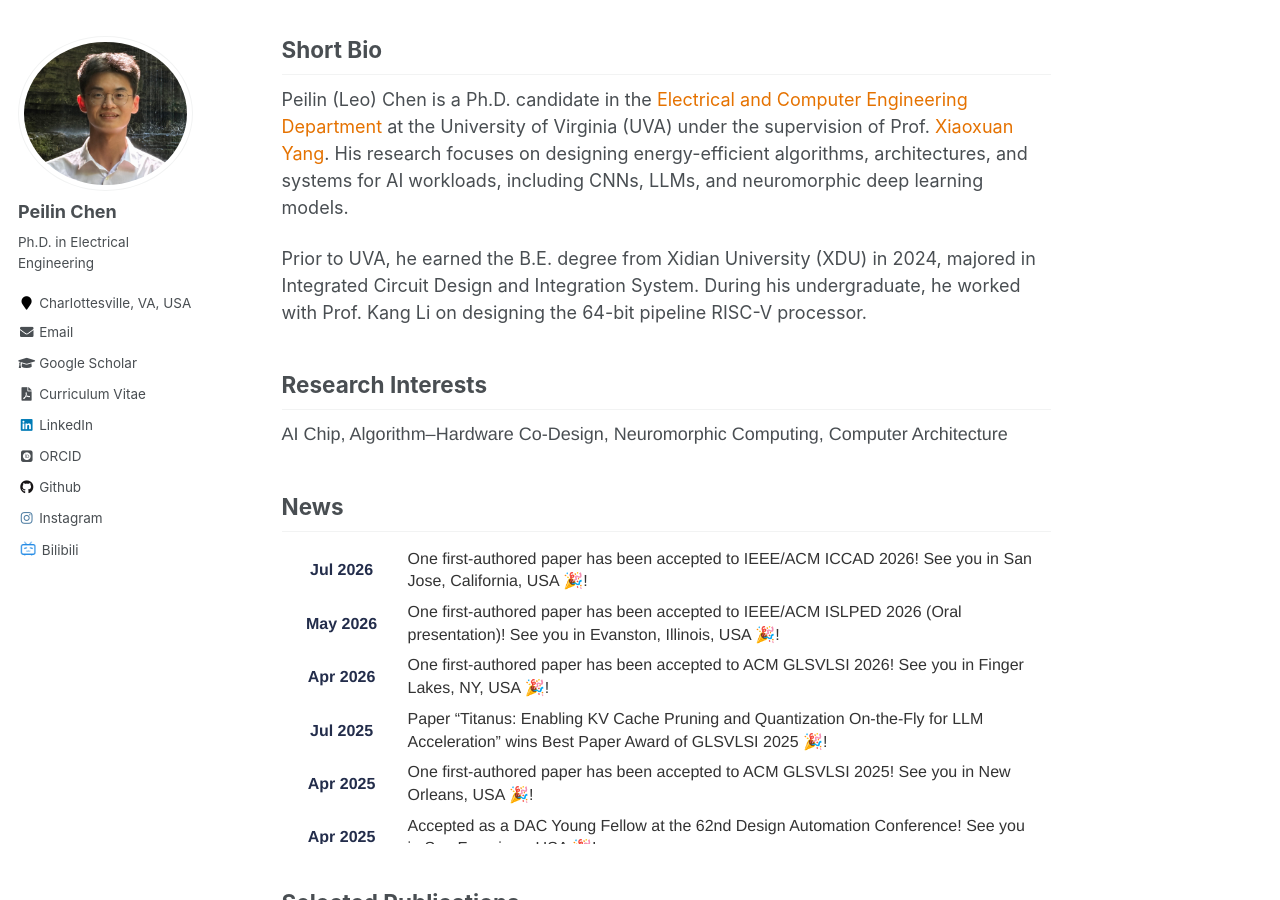
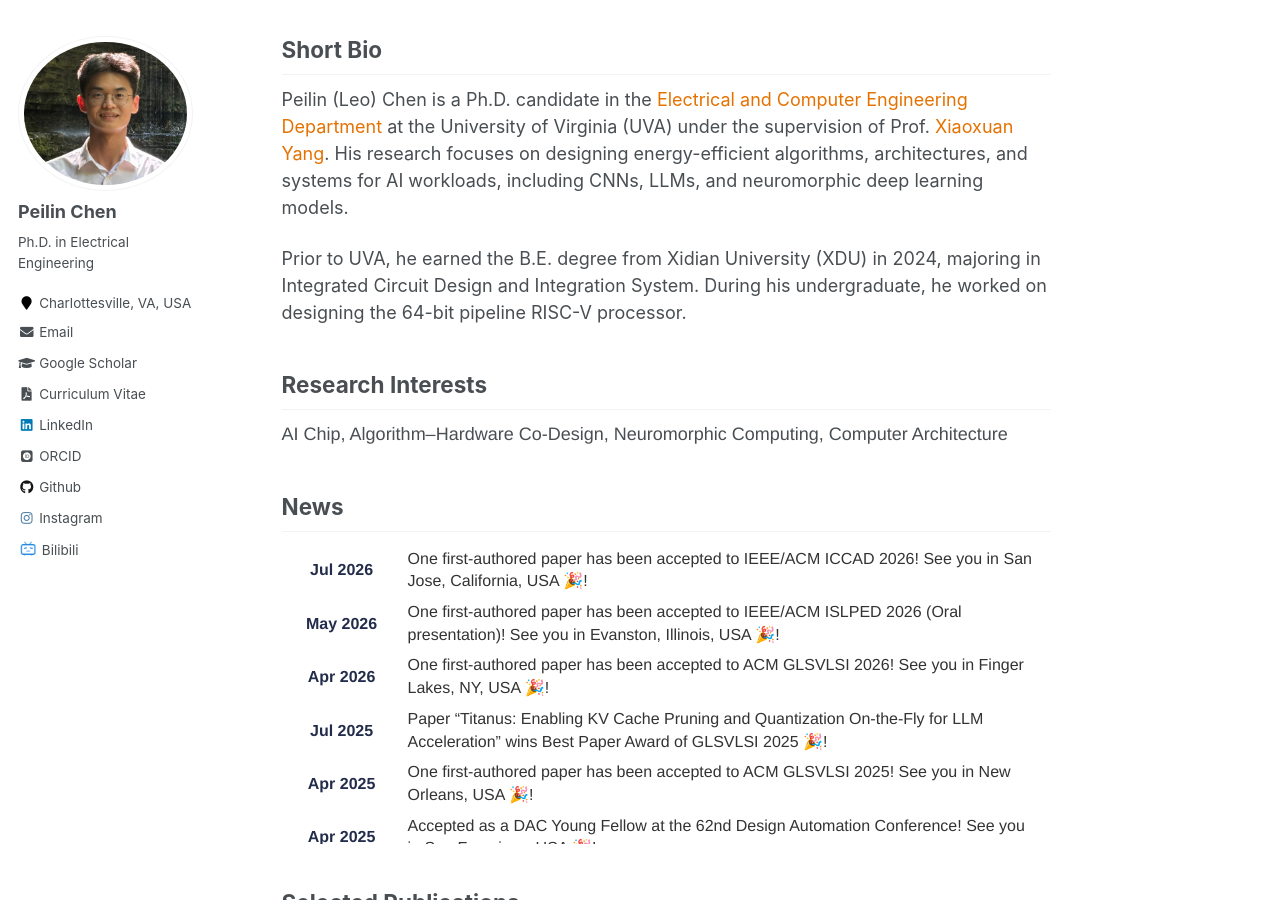
Before and after one commit to peilin-chen/peilin-chen.github.io, a Jekyll site: the page built from _pages/about.md, in a window 1280 px wide and 900 px high. Built offline with Jekyll 4.4.1, drawn with Linux system fonts in a browser that asks for light colours; some web fonts are replaced.

Commit message:
Fix grammatical errors in about.md

```diff
--- a/_pages/about.md
+++ b/_pages/about.md
@@ -15,8 +15,8 @@ University of Virginia (UVA) under the supervision of Prof.
 <a href="https://engineering.virginia.edu/faculty/xiaoxuan-yang">Xiaoxuan Yang</a>. His research focuses on designing energy-efficient algorithms,
 architectures, and systems for AI workloads, including CNNs, LLMs, and neuromorphic deep learning models.
 
-Prior to UVA, he earned the B.E. degree from Xidian University (XDU) in 2024, majored in Integrated Circuit Design and Integration System.
-During his undergraduate, he worked with Prof. Kang Li on designing the 64-bit pipeline RISC-V processor.
+Prior to UVA, he earned the B.E. degree from Xidian University (XDU) in 2024, majoring in Integrated Circuit Design and Integration System.
+During his undergraduate, he worked on designing the 64-bit pipeline RISC-V processor.
 
 ## Research Interests
 
```
